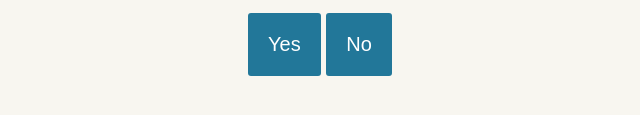
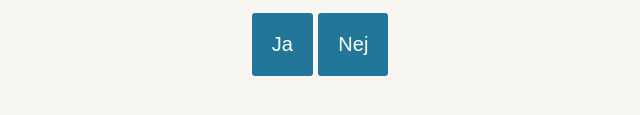
Before and after one commit to Aragorn173/jsquiz, a plain HTML site: page docs/index.html in a window 1280 px wide. Shown: the part 523-638 px from the top of the page, 320-960 px from the left. Drawn offline with Linux system fonts and the light colour scheme.

Commit message:
ändrade knapparna från yes och no till ja och nej

```diff
--- a/docs/index.html
+++ b/docs/index.html
@@ -15,8 +15,8 @@
     </div>
     <div id="kanvinna"></div>
     <div id="anta"></div>
-    <button id="yes">Yes</button>
-    <button id="no">No</button>
+    <button id="yes">Ja</button>
+    <button id="no">Nej</button>
     <div id="end"></div>
 </body>
 
```
